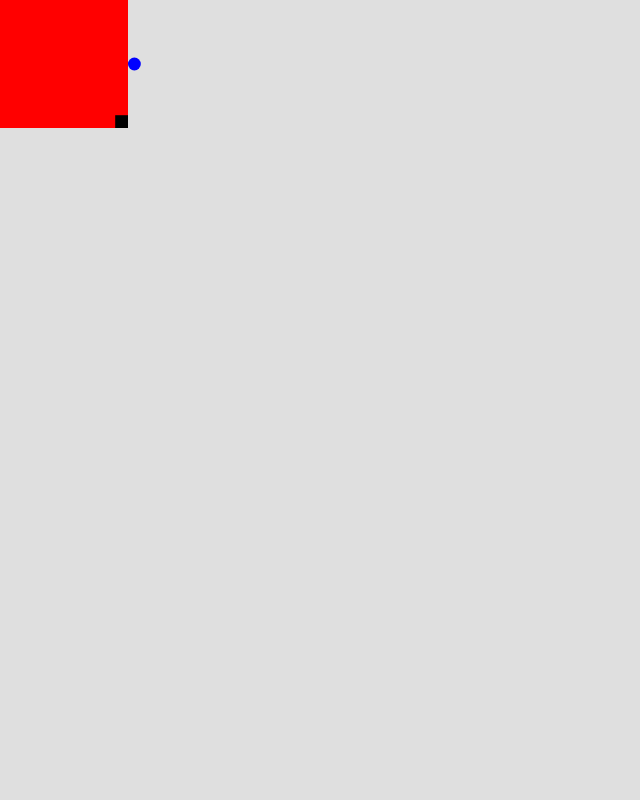
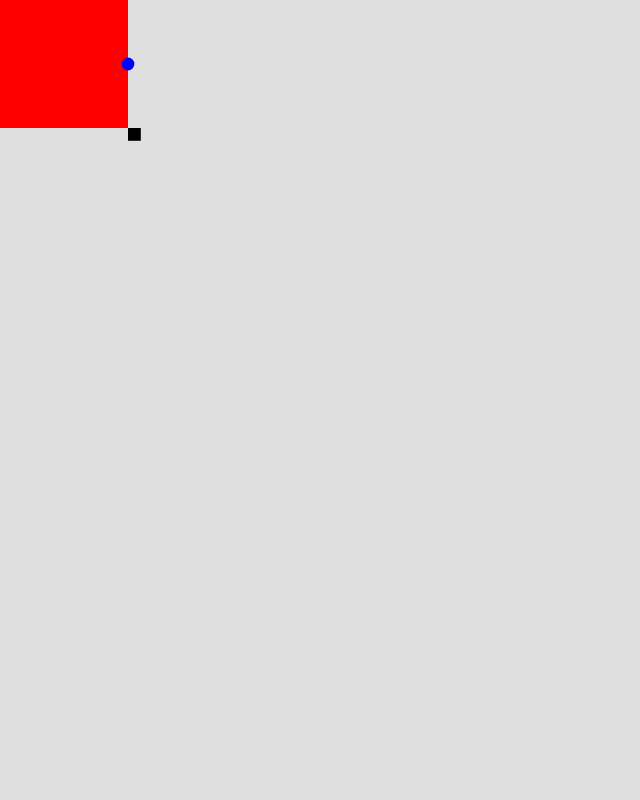
Before and after one commit to justinmc/affine-transforms-react-svg, a React (Create React App) app: page / in a window 1280 px wide. Shown: the top 800 px of the page, without its empty margins (0-640 px from the left). Built offline with nearby package versions, Linux system fonts and the light colour scheme.

Commit message:
Fix bugs where transforms interfered with each other and clean up

```diff
--- a/src/Svg.css
+++ b/src/Svg.css
@@ -12,6 +12,6 @@ svg {
   fill: #000000;
 }
 
-circle {
+.rotation-handle {
   fill: #0000ff;
 }
--- a/src/Svg.js
+++ b/src/Svg.js
@@ -3,14 +3,25 @@ import math from 'mathjs';
 import './Svg.css';
 import {
   angleBetween,
+  applyMatrixToPoint,
+  getBoundingBox,
   isHit,
   matrixToSvgTransform,
 } from './graphicsUtils';
 
 const VIEW_BOX_WIDTH = 100;
 const VIEW_BOX_HEIGHT = 100;
-const RECT_WIDTH = 10;
-const RECT_HEIGHT = 10;
+const HANDLE_SIZE = 1;
+const INITIAL_RECT = {
+  x: 0,
+  y: 0,
+  width: 10,
+  height: 10,
+};
+const INITIAL_ROTATION_HANDLE_POINT = {
+  x: INITIAL_RECT.width,
+  y: INITIAL_RECT.height / 2,
+};
 
 class Svg extends Component {
   constructor(props) {
@@ -18,14 +29,12 @@ class Svg extends Component {
 
     this.svg = React.createRef();
     this.rect = React.createRef();
-    this.rotationHandle = React.createRef();
     this.scaleHandle = React.createRef();
 
     this.state = {
       draggingOffset: null,
-      // Point where dragging the rotate handle started
-      rotateHandleDragPoint: null,
-      scaleHandleDragPoint: null,
+      rotationHandleDragPoint: null, // Point to measure rotation from during drag
+      scaleHandleDragPoint: null, // Point to measure scaling from during drag
       scale: {
         x: 1,
         y: 1,
@@ -34,6 +43,10 @@ class Svg extends Component {
       translation: {
         x: 0,
         y: 0,
+      },
+      scaleHandlePoint: {
+        x: 9,
+        y: 9,
       },
     };
   }
@@ -56,6 +69,9 @@ class Svg extends Component {
     };
   }
 
+  /**
+   * Convert from raw browser coordinates to SVG viewbox coordinates/
+   */
   static browserCoordsToViewBox(browserPoint, container) {
     return {
       x: VIEW_BOX_WIDTH * browserPoint.x / container.width,
@@ -63,6 +79,9 @@ class Svg extends Component {
     };
   }
 
+  /**
+   * Identify mousedowns on handles and save relevant data
+   */
   onMouseDown(event) {
     const container = this.svg.current.getBoundingClientRect();
     const viewBoxRect = Svg.browserToViewBoxRect(
@@ -74,7 +93,7 @@ class Svg extends Component {
       y: event.clientY,
     }, container);
 
-    // If click happened on scale handle
+    // If on scale handle
     const viewBoxScaleHandle = Svg.browserToViewBoxRect(
       this.scaleHandle.current.getBoundingClientRect(),
       container,
@@ -89,6 +108,31 @@ class Svg extends Component {
       return;
     }
 
+    // If on the rotate handle
+    const rotationHandlePoint = applyMatrixToPoint(
+      INITIAL_ROTATION_HANDLE_POINT,
+      this.getTransformationMatrix(),
+    );
+    const viewBoxRotateHandle = {
+      x: rotationHandlePoint.x,
+      y: rotationHandlePoint.y,
+      width: HANDLE_SIZE,
+      height: HANDLE_SIZE,
+    };
+    if (isHit(viewBoxRotateHandle, viewBoxPoint)) {
+      const centerPoint = applyMatrixToPoint(
+        {
+          x: INITIAL_RECT.width / 2,
+          y: INITIAL_RECT.height / 2,
+        },
+        this.getTransformationMatrix(),
+      );
+      this.setState({
+        rotationHandleDragPoint: centerPoint,
+      });
+      return;
+    }
+
     // If click happened on the rect
     if (isHit(viewBoxRect, viewBoxPoint)) {
       this.setState({
@@ -99,33 +143,15 @@ class Svg extends Component {
       });
       return;
     }
+  }
 
-    // If click happened on the rotate handle
-    const viewBoxRotateHandle = Svg.browserToViewBoxRect(
-      this.rotationHandle.current.getBoundingClientRect(),
-      container,
-    );
-    if (isHit(viewBoxRotateHandle, viewBoxPoint)) {
-      this.setState({
-        rotateHandleDragPoint: {
-          x: viewBoxRect.x + RECT_WIDTH / 2,
-          y: viewBoxRect.y + RECT_HEIGHT / 2,
-        },
-      });
+  /**
+   * Update transforms when dragging
+   */
+  onMouseMove(event) {
+    if (!this.state.draggingOffset && !this.state.rotationHandleDragPoint && !this.state.scaleHandleDragPoint) {
       return;
     }
-  }
-
-  onMouseMove(event) {
-    if (!this.state.draggingOffset && !this.state.rotateHandleDragPoint && !this.state.scaleHandleDragPoint) {
-      return;
-    }
-
-    let transformationMatrix = math.matrix([
-      [1, 0, 0],
-      [0, 1, 0],
-      [0, 0, 1],
-    ]);
 
     // Calculate viewbox coords of event
     const container = this.svg.current.getBoundingClientRect();
@@ -145,8 +171,8 @@ class Svg extends Component {
     }
 
     // Calculate rotation
-    if (this.state.rotateHandleDragPoint) {
-      const angle = angleBetween(this.state.rotateHandleDragPoint, viewBoxPoint);
+    if (this.state.rotationHandleDragPoint) {
+      const angle = angleBetween(this.state.rotationHandleDragPoint, viewBoxPoint);
       this.setState({
         rotation: angle,
       });
@@ -155,9 +181,12 @@ class Svg extends Component {
     // Calculate scale
     if (this.state.scaleHandleDragPoint) {
       this.setState({
+        scaleHandleDragPoint: viewBoxPoint,
         scale: {
-          x: 1 + (viewBoxPoint.x - this.state.scaleHandleDragPoint.x) / RECT_WIDTH,
-          y: 1 + (viewBoxPoint.y - this.state.scaleHandleDragPoint.y) / RECT_HEIGHT,
+          // TODO this is wrong
+          // Option 1: un-transform clicked point, but keep translation
+          x: this.state.scale.x + (viewBoxPoint.x - this.state.scaleHandleDragPoint.x) / INITIAL_RECT.width,
+          y: this.state.scale.y + (viewBoxPoint.y - this.state.scaleHandleDragPoint.y) / INITIAL_RECT.height,
         },
       });
     }
@@ -166,12 +195,18 @@ class Svg extends Component {
   onMouseUp() {
     this.setState({
       draggingOffset: null,
-      rotateHandleDragPoint: null,
+      rotationHandleDragPoint: null,
       scaleHandleDragPoint: null,
     });
   }
 
-  render() {
+  /**
+   * Using the translation, scale, and rotation props, create a combined
+   * matrix representing an overall transform.
+   * @returns {Matrix}
+   */
+  getTransformationMatrix() {
+    // http://roccobalsamo.com/gfx/matrix.html
     const translationMatrix = math.matrix([
       [1, 0, this.state.translation.x],
       [0, 1, this.state.translation.y],
@@ -183,6 +218,14 @@ class Svg extends Component {
       [0, 0, 1],
     ]);
 
+    // Width and height of bounding box after scale
+    const { width, height } = getBoundingBox(
+      INITIAL_RECT,
+      scaleMatrix,
+    );
+
+    // To rotate about the center, must be translated to the origin, rotated,
+    // and then translated back.
     const { rotation } = this.state;
     const rawRotationMatrix = math.matrix([
       [Math.cos(rotation), -Math.sin(rotation),  0],
@@ -190,13 +233,13 @@ class Svg extends Component {
       [0, 0, 1],
     ]);
     const centerToOriginMatrix = math.matrix([
-      [1, 0,  -RECT_WIDTH / 2],
-      [0, 1, -RECT_HEIGHT / 2],
+      [1, 0,  -width / 2],
+      [0, 1, -height / 2],
       [0, 0, 1],
     ]);
     const centerToOriginInverseMatrix = math.matrix([
-      [1, 0,  RECT_WIDTH / 2],
-      [0, 1, RECT_HEIGHT / 2],
+      [1, 0,  width / 2],
+      [0, 1, height / 2],
       [0, 0, 1],
     ]);
     const rotationMatrix = math.multiply(
@@ -205,12 +248,28 @@ class Svg extends Component {
       centerToOriginMatrix,
     );
 
-    const transformationMatrix = math.multiply(
+    return math.multiply(
       translationMatrix,
+      rotationMatrix,
       scaleMatrix,
-      rotationMatrix,
     );
+  }
+
+  render() {
+    const transformationMatrix = this.getTransformationMatrix();
     const transform = matrixToSvgTransform(transformationMatrix);
+
+    // Apply transformation on rotation handle point
+    // (Not on the actual SVG element, because don't want to scale the shape)
+    const rotationHandlePoint = applyMatrixToPoint(
+      INITIAL_ROTATION_HANDLE_POINT,
+      transformationMatrix,
+    );
+
+    const boundingBox = getBoundingBox(
+      INITIAL_RECT,
+      transformationMatrix,
+    );
 
     return (
       <svg
@@ -220,30 +279,27 @@ class Svg extends Component {
         onMouseUp={(event) => this.onMouseUp(event)}
         ref={this.svg}
       >
-        <g
-          transform={`matrix(${transform})`}
-        >
         <rect
           className="rect"
-            width={RECT_WIDTH}
-            height={RECT_HEIGHT}
+          width={INITIAL_RECT.width}
+          height={INITIAL_RECT.height}
+          transform={`matrix(${transform})`}
           ref={this.rect}
         />
         <rect
           className="scale-handle"
-            width="1"
-            height="1"
-            x="9"
-            y="9"
+          width={HANDLE_SIZE}
+          height={HANDLE_SIZE}
+          x={boundingBox.x + boundingBox.width}
+          y={boundingBox.y + boundingBox.height}
           ref={this.scaleHandle}
         />
         <circle
-            r="0.5"
-            cx="10.5"
-            cy="5"
-            ref={this.rotationHandle}
+          className="rotation-handle"
+          r={HANDLE_SIZE / 2}
+          cx={rotationHandlePoint.x}
+          cy={rotationHandlePoint.y}
         />
-        </g>
       </svg>
     );
   }
--- a/src/graphicsUtils.js
+++ b/src/graphicsUtils.js
@@ -1,3 +1,5 @@
+import math from 'mathjs';
+
 /**
  * Return the angle between the two points, in radians.
  * @param {Point} pointA
@@ -28,3 +30,83 @@ export function isHit(rect, point) {
   }
   return true;
 };
+
+/**
+ * Return the axis aligned bounding box of the rect after the transformation is
+ * applied.
+ * @param {Rect} rect
+ * @param {Matrix} transformationMatrix
+ * @returns {Rect}
+ */
+export function getBoundingBox(rect, transformationMatrix) {
+  const points = [];
+  points.push(applyMatrixToPoint(
+    { x: rect.x, y: rect.y },
+    transformationMatrix,
+  ));
+  points.push(applyMatrixToPoint(
+    { x: rect.x + rect.width, y: rect.y },
+    transformationMatrix,
+  ));
+  points.push(applyMatrixToPoint(
+    { x: rect.x + rect.width, y: rect.y + rect.height },
+    transformationMatrix,
+  ));
+  points.push(applyMatrixToPoint(
+    { x: rect.x, y: rect.y + rect.height },
+    transformationMatrix,
+  ));
+
+  const xMin = points.reduce((lowestX, point) => {
+    if (point.x < lowestX) {
+      return point.x;
+    }
+    return lowestX;
+  }, Infinity);
+  const yMin = points.reduce((lowestY, point) => {
+    if (point.y < lowestY) {
+      return point.y;
+    }
+    return lowestY;
+  }, Infinity);
+  const xMax = points.reduce((highestX, point) => {
+    if (point.x > highestX) {
+      return point.x;
+    }
+    return highestX;
+  }, -Infinity);
+  const yMax = points.reduce((highestY, point) => {
+    if (point.y > highestY) {
+      return point.y;
+    }
+    return highestY;
+  }, -Infinity);
+
+  return {
+    x: xMin,
+    y: yMin,
+    width: xMax - xMin,
+    height: yMax - yMin,
+  };
+}
+
+/**
+ * @param {Point} point
+ * @param {Matrix} transformationMatrix
+ * @returns {Point}
+ */
+export function applyMatrixToPoint(point, transformationMatrix) {
+  const pointMatrix = math.matrix([
+    point.x,
+    point.y,
+    1,
+  ]);
+  const transformedPointMatrix = math.multiply(
+    transformationMatrix,
+    pointMatrix,
+  );
+  return {
+    x: transformedPointMatrix._data[0],
+    y: transformedPointMatrix._data[1],
+  };
+}
```
Lines whose indentation alone changed are shown as unchanged.
